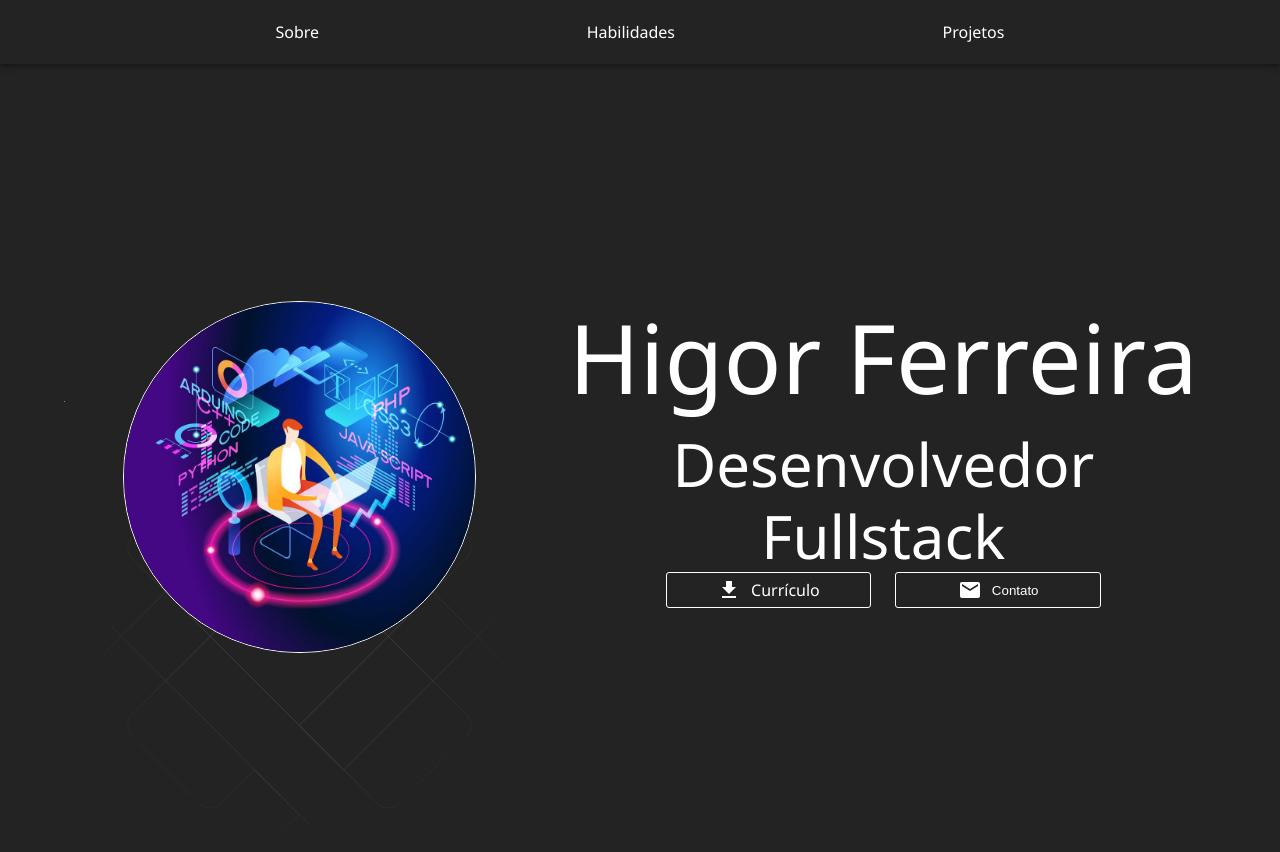
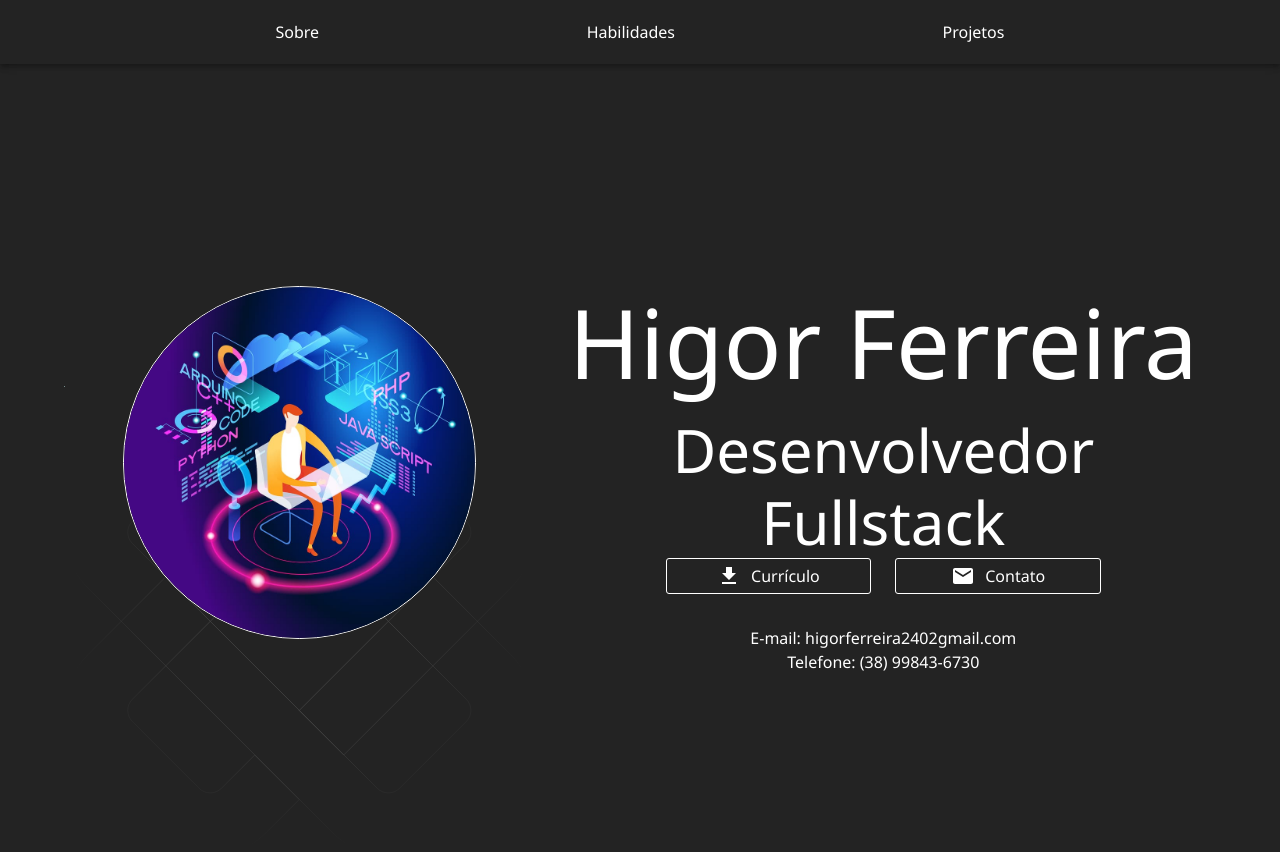
Before and after one commit to higor240/portifolio, a React (Vite) app: page / in a window 1280 px wide. Both pictures are taken after a click on the button "Contato". Shown: the top 852 px of the page. Built offline with nearby package versions, Linux system fonts and the light colour scheme.

Commit message:
feat: buttons are working now

```diff
--- a/package.json
+++ b/package.json
@@ -10,7 +10,7 @@
     "preview": "vite preview"
   },
   "dependencies": {
-    "@emotion/react": "^11.13.0",
+    "@emotion/react": "^11.13.3",
     "@emotion/styled": "^11.13.0",
     "@mui/icons-material": "^5.16.7",
     "@mui/material": "^5.16.7",
--- a/src/pages/Home/sections/Hero/Hero.tsx
+++ b/src/pages/Home/sections/Hero/Hero.tsx
@@ -4,7 +4,21 @@ import { Box, Container, Grid, styled, Typography } from "@mui/material"
 import Avatar from "../../../../assets/images/avatar.jpg"
 import StyledButton from '../../../../components/StyledButton/StyledButton';
 import { AnimatedBackground } from '../../../../components/AnimatedBackground/AnimatedBackground';
+import { useState } from 'react';
 const Hero = () => {
+
+  const [showContact, setShowContact] = useState(false);
+
+  const downloadCurriculo = () => {
+    const link = document.createElement('a');
+    link.href = '/assets/curriculo.pdf'; // Caminho para o PDF dentro do seu projeto
+    link.download = 'Curriculo_Higor_Ferreira.pdf'; // Nome do arquivo para o download
+    link.click(); // Simula o clique no link para iniciar o download
+  };
+
+  const toggleContactInfo = () => {
+    setShowContact(!showContact);
+  }
 
   const StyledHero = styled("div")(({ theme }) => ({
     backgroundColor: theme.palette.primary.main,
@@ -21,6 +35,8 @@ const Hero = () => {
 
     }
   }))
+
+
 
   const StyledImg = styled("img")(({ theme }) => ({
     width: "75%",
@@ -55,7 +71,7 @@ const Hero = () => {
               <Typography color="primary.contrastText" variant="h2" textAlign="center">Desenvolvedor Fullstack</Typography>
               <Grid container display="flex" justifyContent="center" spacing={3}>
                 <Grid item xs={12} md={4} display="flex" justifyContent="center" pt={(3)}>
-                  <StyledButton onClick={()=> console.log("Download")}>
+                  <StyledButton onClick={() => downloadCurriculo()}>
                     <DownloadIcon />
                     <Typography>
                       Currículo
@@ -63,22 +79,26 @@ const Hero = () => {
                   </StyledButton>
                 </Grid>
                 <Grid item xs={12} md={4} display="flex" justifyContent="center">
-                  <StyledButton onClick={()=> console.log("Contato")}>
-                    <EmailIcon />Contato
+                  <StyledButton onClick={toggleContactInfo}>
+                    <EmailIcon />
+                    <Typography>
+                      Contato
+                    </Typography>
                   </StyledButton>
                 </Grid>
-
               </Grid>
+              {showContact && (
+                <Box mt={4} textAlign="center">
+                  <Typography color="primary.contrastText">E-mail: higorferreira2402gmail.com</Typography>
+                  <Typography color="primary.contrastText">Telefone: (38) 99843-6730</Typography>
+                </Box>
+              )}
 
 
 
             </Grid>
           </Grid>
         </Container>
-
-
-
-
       </StyledHero>
 
     </>
```
Also changed, not shown: 2 other files (tests, documents, lock files or other folders).
